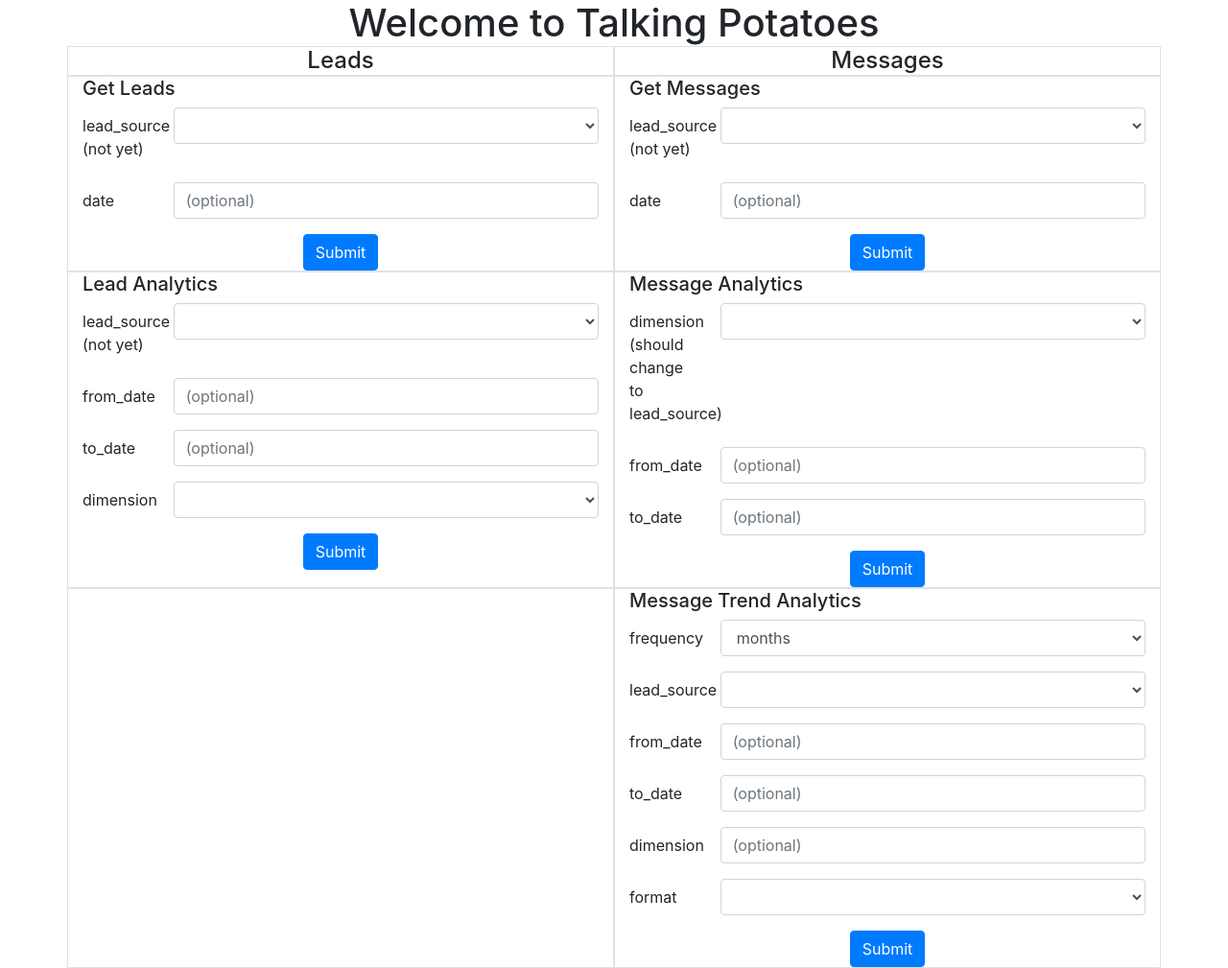
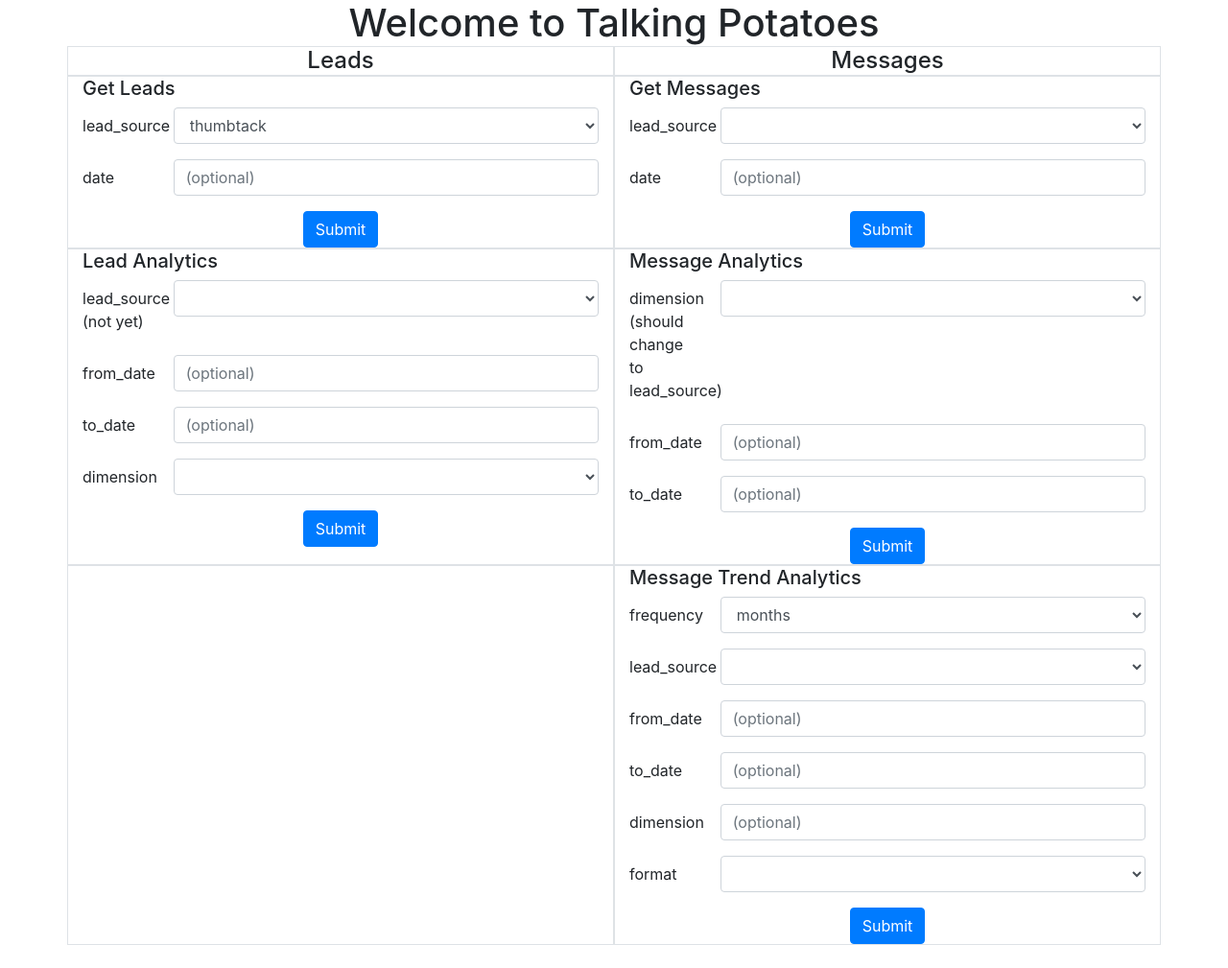
Before and after one commit to jainryu/ASWE, a Flask app: page / in a window 1280 px wide. Shown: the whole page at 96% size. After the commit the page ends 985 px from the top, so only its background shows below. Run offline with Flask 2, Linux system fonts and the light colour scheme; some libraries are stand-ins or nearby versions.

Commit message:
updated get leads and messages and corresponding ui

```diff
--- a/server/analytics.py
+++ b/server/analytics.py
@@ -89,6 +89,7 @@ class Analytics(Database):
             where_date_clause = self.get_user_and_date_between_clause(filter_user_date_range)
         sql_stmt = "select " + select_clause + ",count(*) from " + db_schema + "." + table_name \
                    + " " + where_date_clause + " group by " + select_clause + " order by 1 desc;"
+        print("tojo: ", sql_stmt)
         result = self.run_sql(sql_stmt, fetch_flag=True)
         return result
 
--- a/server/app.py
+++ b/server/app.py
@@ -260,54 +260,67 @@ def create_app(config):
     def get_messages():
         """return the messages for a date range and lead source(s).
 
-        :query param source: lead source to filter by. If none, queries all lead sources.
+        :query param lead_source: lead source to filter by. If none, queries all lead sources.
         :query param date: contacted date to query.
 
         :return list result: a list of json messages
         """
         username = auth.current_user()
-        query = json.loads(db_obj.get_data(db_schema='talking_potato',
+        user = json.loads(db_obj.get_data(db_schema='talking_potato',
                                            table_name='users', filter_data={'username': username}))
-        filter_data = {'user_id': query[0]['user_id']}
-        source = request.args.get('source')
-        contacted_date = request.args.get('date')
-
-        if source:
-            source = source.replace("'", "")
-            filter_data['user_source'] = source
-        if contacted_date:
-            contacted_date = contacted_date.replace("'", "")
-            date_format_check = helper.check_date_format(contacted_date)
+        filter_data = {}
+        lead_source = request.args.get('lead_source')
+        date = request.args.get('date')
+        if date:
+            date = date.replace("'", "")
+            date_format_check = helper.check_date_format(date)
             if not date_format_check:
                 return 'Please enter the date in YYYY-MM-DD format'
-            filter_data['date(contacted_time)'] = contacted_date
-        result = db_obj.get_data(db_schema='talking_potato', table_name='messages',
+            filter_data['date(contacted_time)'] = date
+        if lead_source:
+            lead_source = lead_source.replace("'", "")
+            if lead_source == "facebook":
+                schema = "fb"
+                filter_data["page_id"] = user[0]["fb_page_id"]
+            elif lead_source == "thumbtack":
+                schema = "thumbtack"
+                filter_data["thumbtack_business_id"] = user[0]["thumbtack_business_id"]
+            result = db_obj.get_data(db_schema=schema, table_name='messages',
+                                     filter_data=filter_data)
+        else:
+            filter_data["page_id"] = user[0]["fb_page_id"]
+            result = db_obj.get_data(db_schema="fb", table_name='messages',
                                  filter_data=filter_data)
+            filter_data.pop('page_id')
+            schema = "thumbtack"
+            filter_data["thumbtack_business_id"] = user[0]["thumbtack_business_id"]
+            result += db_obj.get_data(db_schema="thumbtack", table_name='messages',
+                                      filter_data=filter_data)
         return result
-
 
     @app.route("/get_leads", methods=['GET'])
     @auth.login_required
     def get_leads():
         """return the leads for a date range and lead source(s).
 
-        :query param source: lead source to filter by. If none, queries all lead sources.
+        :query param lead_source: lead source to filter by. If none, queries all lead sources.
+            -currently only thumbtack
         :query param date: contacted date to query.
 
         :return list result: a list of json leads
         """
         username = auth.current_user()
-        query = json.loads(db_obj.get_data(db_schema='talking_potato',
+        user = json.loads(db_obj.get_data(db_schema='talking_potato',
                                            table_name='users', filter_data={'username': username}))
-        filter_data = {'thumbtack_business_id': query[0]['thumbtack_business_id']}
-        contacted_date = request.args.get('date')
+        filter_data = {'thumbtack_business_id': user[0]['thumbtack_business_id']}
+        date = request.args.get('date')
 
-        if contacted_date:
-            contacted_date = contacted_date.replace("'", "")
-            date_format_check = helper.check_date_format(contacted_date)
+        if date:
+            date = date.replace("'", "")
+            date_format_check = helper.check_date_format(date)
             if not date_format_check:
                 return 'Please enter the date in YYYY-MM-DD format'
-            filter_data['date(contacted_time)'] = contacted_date
+            filter_data['date(contacted_time)'] = date
         result = db_obj.get_data(db_schema='thumbtack', table_name='leads', filter_data=filter_data)
         return result
 
@@ -319,7 +332,7 @@ def create_app(config):
 
         :query param from_date: beginning date to filter by. Optional.
         :query param to_date: ending date to filter by. Optional.
-        :query param dimension: dimension to filter data by. Optional. (currently only lead source)
+        :query param lead_source: lead source to filter data by. Optional
 
         :return list result: a list of dicts with keys: date, count, optional user_source
         """
@@ -330,12 +343,12 @@ def create_app(config):
         filter_user_date_range = {'user_id': query[0]['user_id']}
         from_date = request.args.get('from_date')
         to_date = request.args.get('to_date')
-        dimension = request.args.get('dimension')
+        lead_source = request.args.get('lead_source')
 
         filter_data = {'date(contacted_time)': 1}
 
-        if dimension:
-            if dimension == 'user_source':
+        if lead_source:
+            if lead_source == 'user_source':
                 filter_data['user_source'] = 1
             else:
                 return 'Accepted value of dimension = user_source'
@@ -415,6 +428,10 @@ def create_app(config):
         frequency = request.args.get('frequency')
         lead_source = request.args.get('lead_source')
         dimension = request.args.get('dimension')
+
+        if not frequency or (frequency==""):
+            frequency = "years"
+
         from_date, to_date = analytics_obj.create_dates(frequency, request.args.get('from_date'),
                                                         request.args.get('to_date'))
         data_format = request.args.get('data_format')
@@ -429,9 +446,6 @@ def create_app(config):
 
         from_year = int(from_date.split("-")[0])
         to_year = int(to_date.split("-")[0])
-
-        if not frequency:
-            frequency = "years"
 
         if frequency == "years":
             counts = analytics_obj.get_message_counts_per_year(user[0], lead_source, dimension,
@@ -451,3 +465,6 @@ def create_app(config):
 # if __name__ == '__main__':
 app = create_app('config.py')
 # app.run(debug=True)
+
+if __name__ == '__main__':
+    app.run(host="127.0.0.1", port=5000)
--- a/server/templates/home.html
+++ b/server/templates/home.html
@@ -31,11 +31,9 @@
                     Get Leads
                 </h5>
                 <div class="form-group row">
-                    <label for="lead_source" class="col-lg-2 col-form-label" >lead_source (not yet)</label>
+                    <label for="lead_source" class="col-lg-2 col-form-label" >lead_source</label>
                     <div class="col-lg-10">
                         <select class="form-control" id="lead_source" name="lead_source">
-                            <option></option>
-                            <option>facebook</option>
                             <option>thumbtack</option>
                         </select>
                     </div>
@@ -60,7 +58,7 @@
                     Get Messages
                 </h5>
                 <div class="form-group row">
-                    <label for="lead_source" class="col-lg-2 col-form-label" >lead_source (not yet)</label>
+                    <label for="lead_source" class="col-lg-2 col-form-label" >lead_source</label>
                     <div class="col-lg-10">
                         <select class="form-control" id="lead_source" name="lead_source">
                             <option></option>
@@ -72,7 +70,7 @@
                 <div class="form-group row">
                     <label for="date" class="col-lg-2 col-form-label">date</label>
                     <div class="col-lg-10">
-                        <input class="form-control" id="from_date" placeholder="(optional)" name="from_date">
+                        <input class="form-control" id="date" placeholder="(optional)" name="date">
                     </div>
                 </div>
                 <div class="text-center">
```
